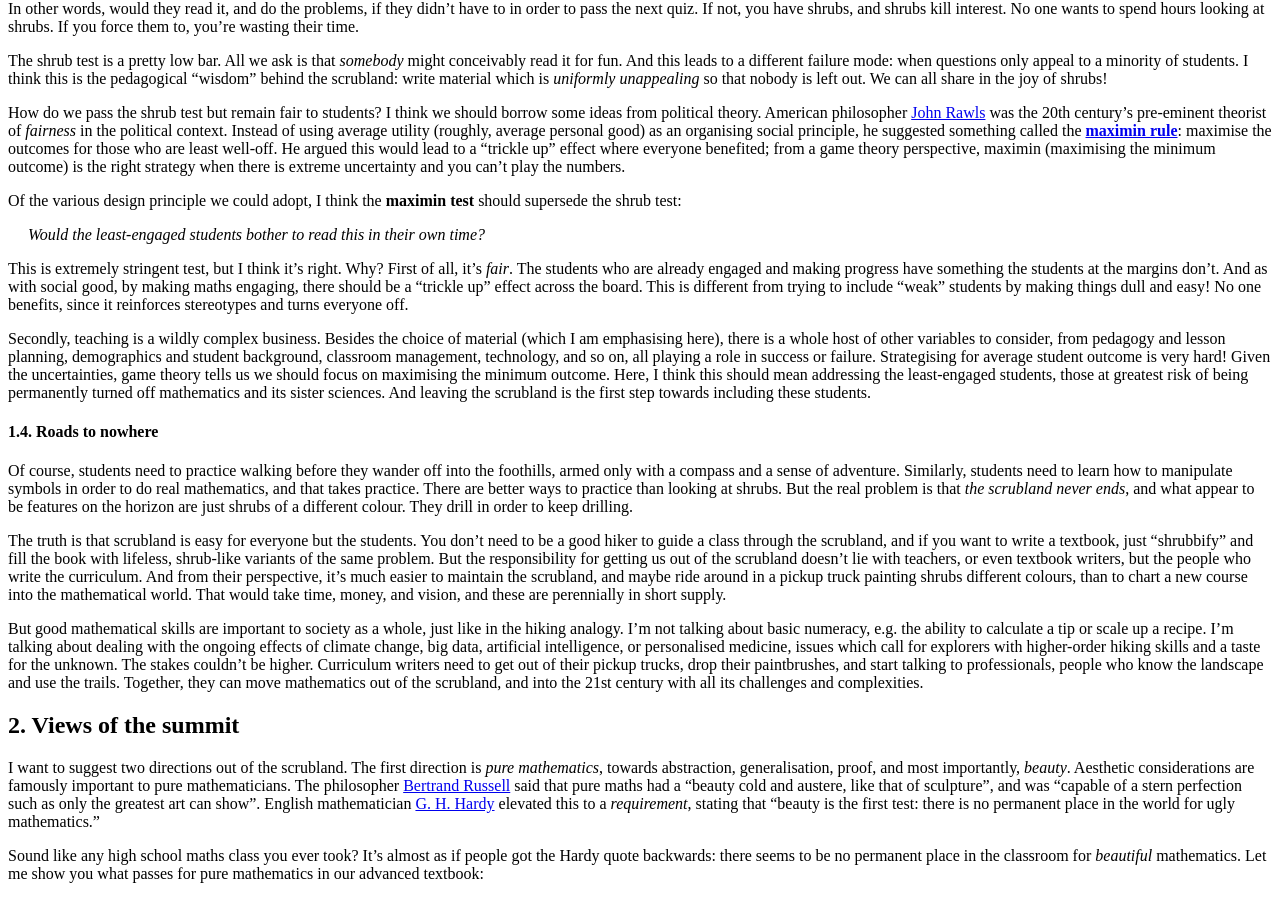
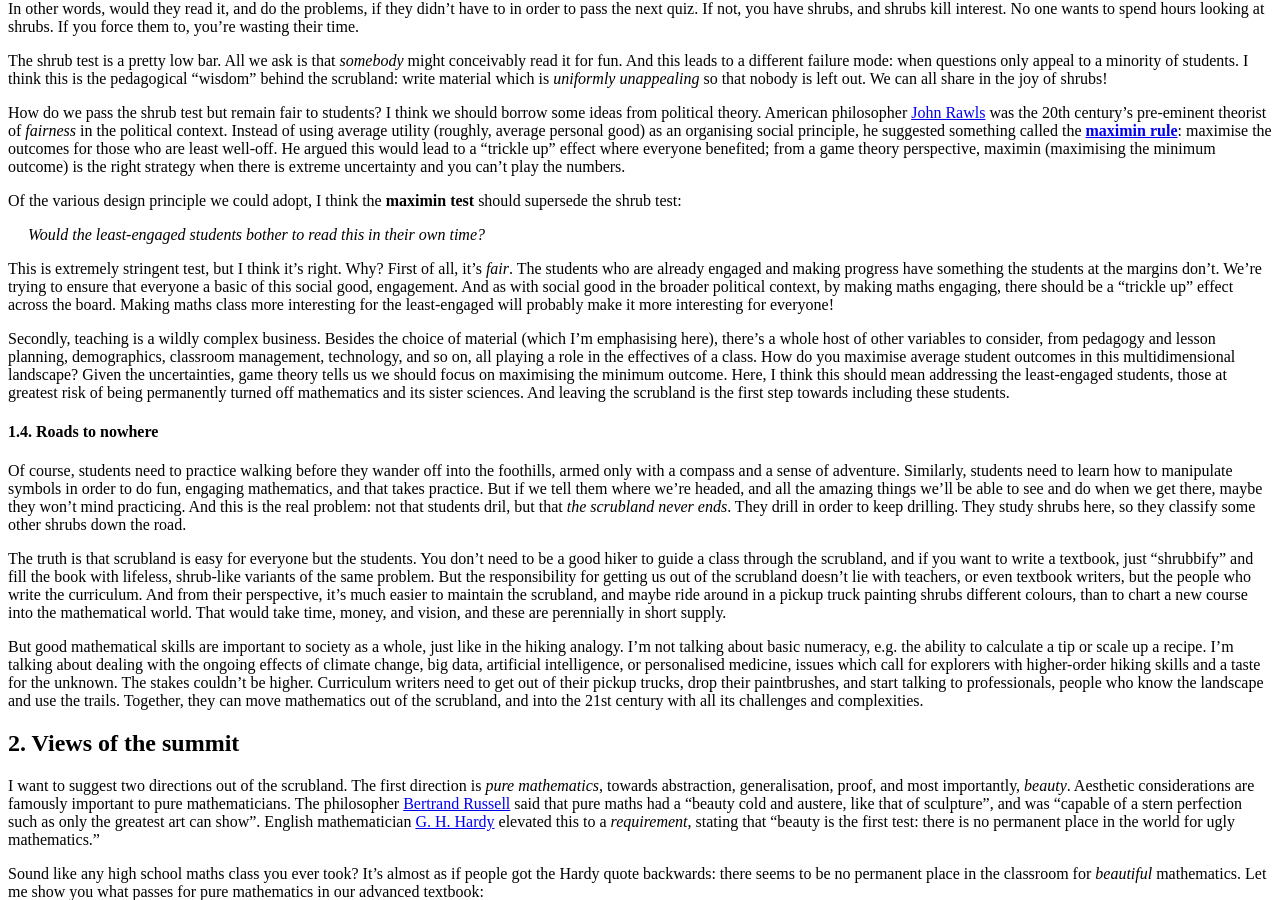
Before and after one commit to hapax/hapax.github.io, a Jekyll site: the page built from assets/teaching.md, in a window 1280 px wide and 900 px high, scrolled down 3722 px. Built offline with Jekyll 4.4.1, drawn with Linux system fonts in a browser that asks for light colours; our own code applies the rules of GitHub Pages for plain Markdown files; formulas are drawn with MathJax 3; a script that is not in the unit is left out; some of the changed text lies outside the part shown.

Commit message:
Update teaching.md

```diff
--- a/assets/teaching.md
+++ b/assets/teaching.md
@@ -239,18 +239,20 @@ Why?
 First of all, it's *fair*.
 The students who are already engaged and making progress have
 something the students at the margins don't.
-And as with social good, by making maths engaging, there should be a
-"trickle up" effect across the board.
-This is different from trying to include "weak" students by making
-things dull and easy!
-No one benefits, since it reinforces stereotypes and turns everyone off.
+We're trying to ensure that everyone a basic of this social good, engagement.
+And as with social good in the broader political context, by making
+maths engaging, there should be a "trickle up" effect across the
+board.
+Making maths class more interesting for the least-engaged will
+probably make it more interesting for everyone!
 
 Secondly, teaching is a wildly complex business.
-Besides the choice of material (which I am emphasising here), there is
+Besides the choice of material (which I'm emphasising here), there's
 a whole host of other variables to consider, from pedagogy and lesson planning,
-demographics and student background, classroom management, technology,
-and so on, all playing a role in success or failure.
-Strategising for average student outcome is very hard!
+demographics, classroom management, technology,
+and so on, all playing a role in the effectives of a class.
+How do you maximise average student outcomes in this multidimensional
+landscape?
 Given the uncertainties, game theory tells us we should focus on
 maximising the minimum outcome.
 Here, I think this should mean addressing the least-engaged students,
@@ -264,13 +266,14 @@ students.
 Of course, students need to practice walking before they wander off
 into the foothills, armed only with a compass and a sense of adventure.
 Similarly, students need to learn how to manipulate symbols in order
-to do real mathematics, and that
-takes practice.
-There are better ways to practice than looking at shrubs.
-But the real problem is that *the scrubland never ends*, and what
-appear to be features on the horizon are just shrubs of a different
-colour.
+to do fun, engaging mathematics, and that takes practice.
+But if we tell them where we're headed, and all the amazing things
+we'll be able to see and do when we get there, maybe they won't mind
+practicing.
+And this is the real problem: not that students dril, but that *the
+scrubland never ends*.
 They drill in order to keep drilling.
+They study shrubs here, so they classify some other shrubs down the road.
 
 The truth is that scrubland is easy for everyone but the students.
 You don't need to be a good hiker to guide a class through the
@@ -1799,3 +1802,7 @@ daily basis, and love it; I'm a big fan.
 
 Some students would probably still hate hiking.
 But so many more would be enriched.
+
+This is different from trying to include "weak" students by making
+things dull and easy!
+No one benefits, since it reinforces stereotypes and turns everyone off.
```
